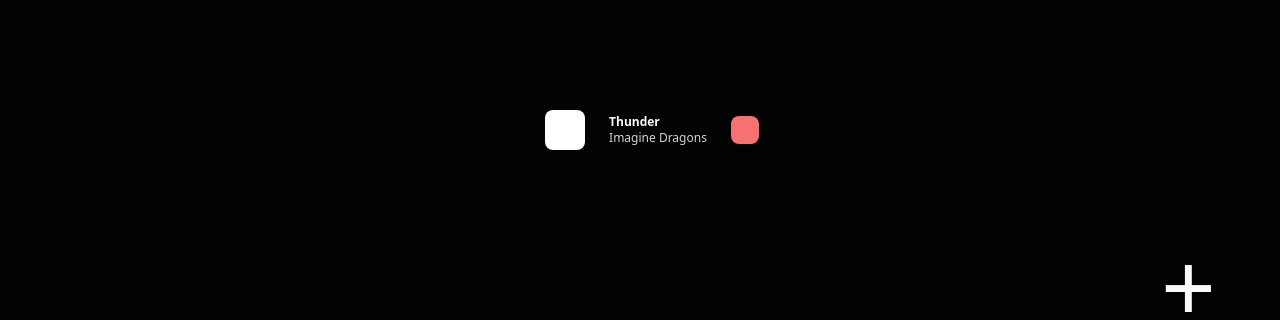
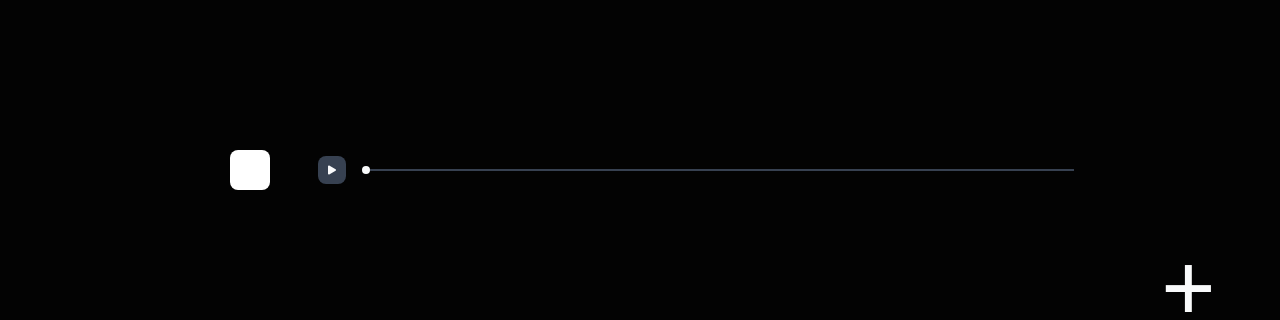
Before and after one commit to ksowah/PLAY-MUSIC, a Next.js app: page /category/1 in a window 1280 px wide. Shown: the part 402-722 px from the top of the page. Built offline with nearby package versions, Linux system fonts and the light colour scheme.

Commit message:
add audio controller

```diff
--- a/components/AudioControl.tsx
+++ b/components/AudioControl.tsx
@@ -1,27 +1,70 @@
-import { useRef } from "react"
+import { useEffect, useRef, useState } from "react"
+import { BsFillPlayFill, BsPauseFill } from 'react-icons/bs';
 
-const AudioControl = () => {
+
+interface Props {
+  song: string,
+  title: string,
+  artist: string,
+}
+
+
+const AudioControl = ({song, title, artist,}: Props) => {
 
     const audioElement: any = useRef()
+    const clickRef: any = useRef()
 
-    const play = () => {
-        audioElement.current.play()
+    const [isPlaying, setIsPlaying] = useState(false)
+    const [timePlayed, setTimePlayed] = useState(0)
+    const [totalDuration, setTotalDuration] = useState(0)
+
+
+    const onPlaying = () => {
+        const duration = audioElement.current.duration
+        setTotalDuration(duration)
+        const durationPlayed = audioElement.current.currentTime
+
+        setTimePlayed(((durationPlayed / duration) * 100))
+
     }
 
+    const checkWidth = (e: any) => {
+        let width =clickRef.current.clientWidth
+        const offSet = e.nativeEvent.offsetX
+
+        const divProgress = offSet / width * 100
+        audioElement.current.currentTime = divProgress / 100 * totalDuration
+    }
+
+    useEffect(() => {
+      if(isPlaying){
+        audioElement.current.play()
+      }else{
+        audioElement.current.pause()
+      }
+    }, [isPlaying])
+
+
   return (
-    <div className="flex items-center justify-center space-x-6 py-10">
+    <div className="flex items-center justify-center space-x-6 py-20">
 
-        <audio src={"https://firebasestorage.googleapis.com/v0/b/play-ba529.appspot.com/o/track%2F62fa68b43699fa7525a337ce%2Fsong?alt=media&token=0766e0d8-107f-4fb9-b833-dc4cd028cf44"} ref={audioElement} />
+        <audio onTimeUpdate={onPlaying} src={song} ref={audioElement} />
 
         <div className="h-10 w-10 rounded-lg bg-white"></div>
 
         <div className="text-xs">
-            <p className="font-bold text-gray-50">Thunder</p>
-            <p className="text-gray-300">Imagine Dragons</p>
+            <p className="font-bold text-gray-50">{title}</p>
+            <p className="text-gray-300">{artist}</p>
         </div>
 
-        <div onClick={play} className="h-7 w-7 bg-red-400 rounded-lg cursor-pointer">
+        <div onClick={() => setIsPlaying(!isPlaying)} className="h-7 w-7 z-50 flex items-center justify-center cursor-pointer bg-gray-700 rounded-lg">
+              {isPlaying ? <BsPauseFill /> : <BsFillPlayFill />}
+        </div>
 
+        <div className="w-[55%] h-[2px] bg-gray-700 cursor-pointer z-50" onClick={checkWidth} ref={clickRef}>
+          <div className={`relative h-full bg-gray-50`} style={{width: `${timePlayed}%`}}>
+              <div className="h-2 w-2 rounded-full bg-gray-50 absolute right-0 -bottom-[3px]"></div>
+          </div>
         </div>
     </div>
   )
```
